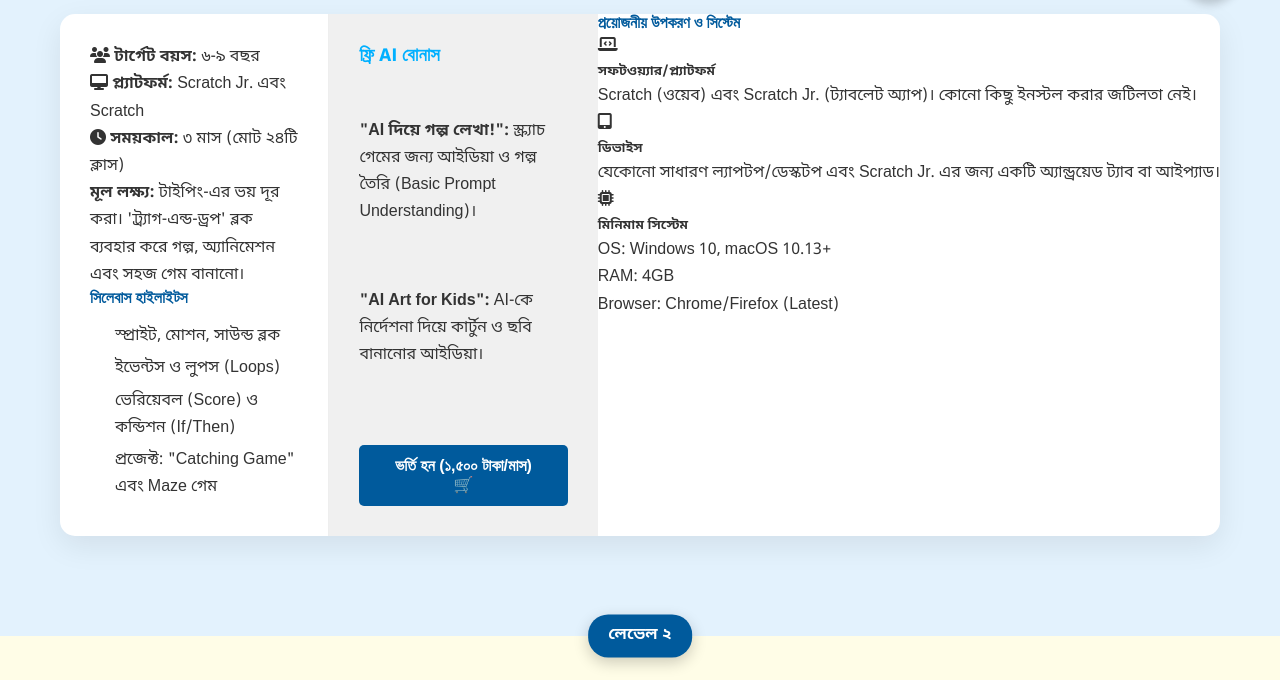
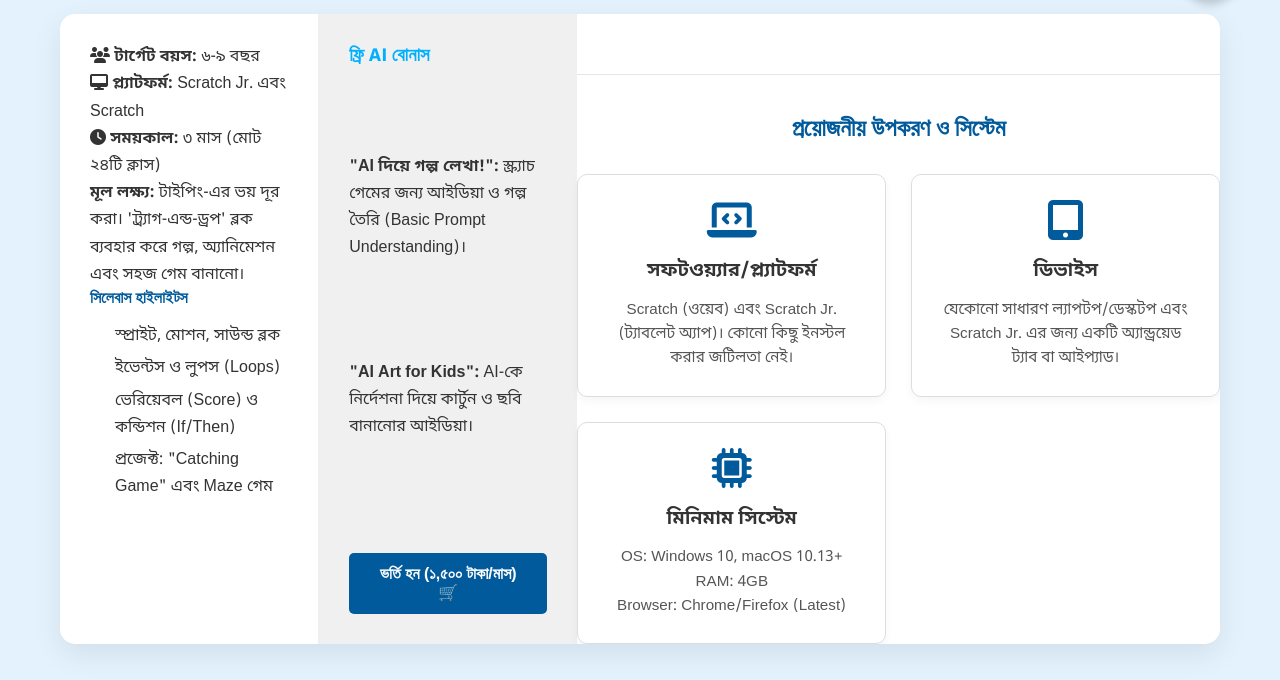
Before and after one commit to Pritom-360/biks-edu, a plain HTML site: page bta/index.html in a window 1280 px wide. Shown: the part 760-1440 px from the top of the page. Drawn offline with Linux system fonts and the light colour scheme.

Commit message:
Add styles for level sections and requirements
Added styles for level sections and requirements.

```diff
--- a/bta/style.css
+++ b/bta/style.css
@@ -802,3 +802,55 @@ footer {
     }
 }
 /* ... existing media query styles ... */
+
+/* --- Level Sections (Add styles for requirements) --- */
+.level-section {
+    padding: 100px 0;
+    position: relative;
+}
+
+.requirements-wrapper {
+    margin-top: 60px;
+    padding-top: 40px;
+    border-top: 1px solid rgba(0, 0, 0, 0.1);
+}
+
+.requirements-wrapper h4 {
+    text-align: center;
+    font-size: 1.5rem;
+    margin-bottom: 30px;
+    color: var(--primary-color);
+}
+
+.requirements-grid {
+    display: grid;
+    grid-template-columns: repeat(auto-fit, minmax(280px, 1fr));
+    gap: 25px;
+}
+
+.req-card {
+    background: rgba(255, 255, 255, 0.7);
+    padding: 25px;
+    border-radius: 10px;
+    text-align: center;
+    border: 1px solid #ddd;
+    box-shadow: 0 4px 10px rgba(0, 0, 0, 0.04);
+}
+
+.req-card i {
+    font-size: 2.5rem;
+    color: var(--primary-color);
+    margin-bottom: 15px;
+}
+
+.req-card h5 {
+    font-size: 1.2rem;
+    margin-bottom: 10px;
+    color: #333;
+}
+
+.req-card p {
+    font-size: 0.95rem;
+    line-height: 1.6;
+    color: #555;
+}
```
